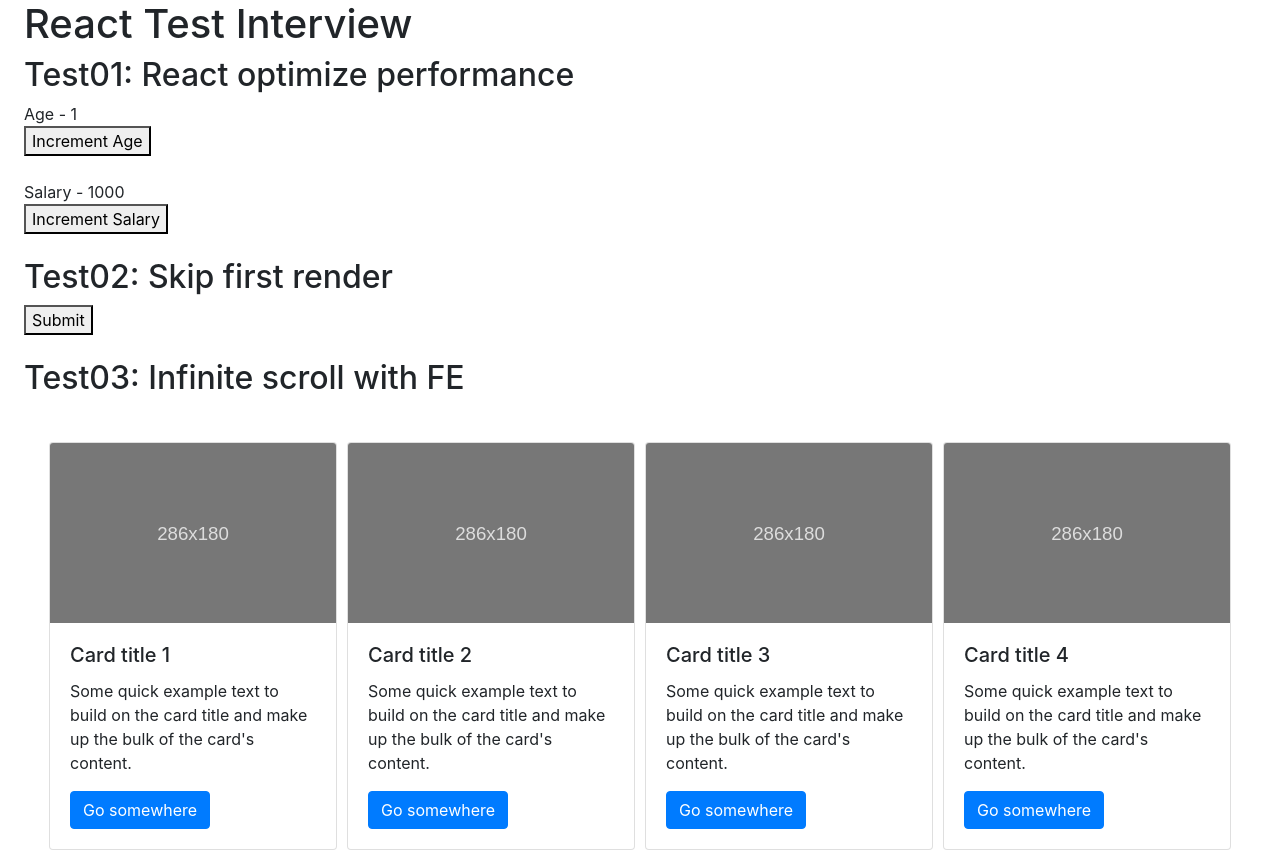
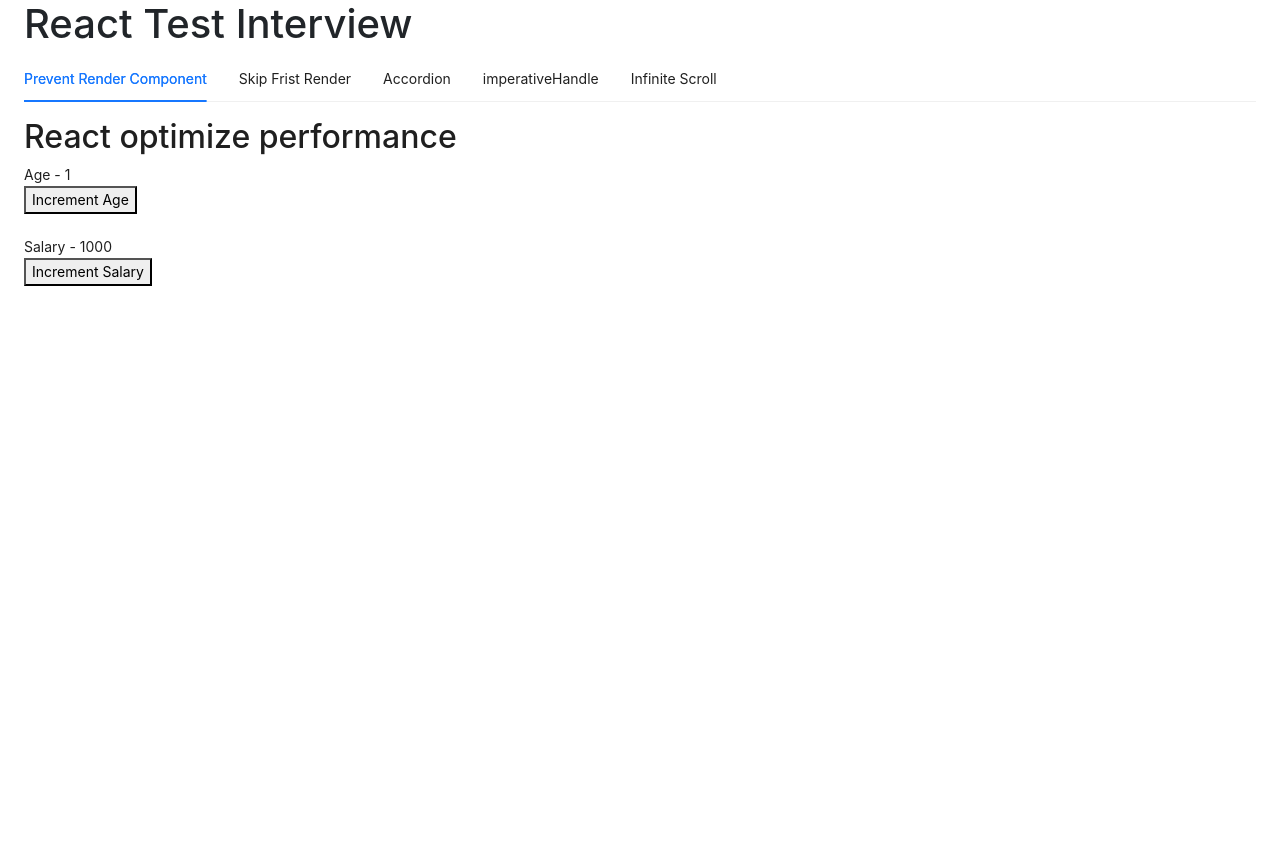
Before and after one commit to nhattruongniit/react-test-interview, a React (Create React App) app: page / in a window 1280 px wide. Shown: the top 852 px of the page. After the commit the page ends 800 px from the top, so only its background shows below. Built offline with nearby package versions, Linux system fonts and the light colour scheme.

Commit message:
add challegne imperative

```diff
--- a/src/App.js
+++ b/src/App.js
@@ -1,23 +1,36 @@
 import React from "react";
+import { Tabs } from 'antd';
 
-import Test01 from "./prevent-render-component/Test01";
-import Test02 from "./skip-first-render/Test02";
-import Test03 from "./infinite-scroll/Test03";
+import PreventRender from "./prevent-render-component/PreventRender";
+import SkipFirstRender from "./skip-first-render/SkipFirstRender";
+import InfiniteScroll from "./infinite-scroll/InfiniteScroll";
 import Accordion from "./Accordion/Accordion";
+import ImperativeHandle from "./imperative-handle/ImperativeHandle";
+
 
 export default function App() {
   return (
     <div className="App">
       <h1>React Test Interview</h1>
 
-      <Test01 />
-      <br />
-      <Test02 />
-      <br />
-      <Test03 />
+      <Tabs defaultActiveKey="1" >
+        <Tabs.TabPane tab="Prevent Render Component" key="1">
+          <PreventRender />
+        </Tabs.TabPane>
+        <Tabs.TabPane tab="Skip Frist Render" key="2">
+          <SkipFirstRender />
+        </Tabs.TabPane>
+        <Tabs.TabPane tab="Accordion" key="3">
+          <Accordion />
+        </Tabs.TabPane>
+        <Tabs.TabPane tab="imperativeHandle" key="4">
+          <ImperativeHandle />
+        </Tabs.TabPane>
+        <Tabs.TabPane tab="Infinite Scroll" key="5">
+          <InfiniteScroll />
+        </Tabs.TabPane>
+      </Tabs>
 
-      <br />
-      <Accordion />
     </div>
   );
 }
--- /dev/null
+++ b/src/imperative-handle/ImperativeHandle.jsx
@@ -0,0 +1,22 @@
+import React, { useState } from 'react'
+import { DownOutlined } from '@ant-design/icons';
+import SelectLanguages from './components/SelectLanguages';
+
+function ImperativeHandle() {
+  const [name, setName] = useState('');
+
+  return (
+    <div>
+      <h1>ImperativeHandle</h1>
+      <div
+        className='cursor-pointer'
+      >
+        Languages: {name || 'N/A'} <DownOutlined />
+      </div>
+
+      <SelectLanguages name={name} setName={setName} />
+    </div>
+  )
+}
+
+export default ImperativeHandle
--- /dev/null
+++ b/src/imperative-handle/components/SelectLanguages.jsx
@@ -0,0 +1,26 @@
+import React from 'react'
+import { Select } from 'antd';
+
+function SelectLanguages({ name, setName }) {
+
+  return (
+    <div>
+      <Select
+        value={name}
+        style={{ width: 120 }}
+        onChange={(value) => {
+          setName(value)
+        }}
+        options={[
+          { value: 'javascript', label: 'Javascript' },
+          { value: 'react', label: 'React' },
+          { value: 'angular', label: 'Angular' },
+          { value: 'vue', label: 'Vue' },
+        ]}
+      />
+    </div>
+
+  )
+}
+
+export default SelectLanguages
--- a/src/index.css
+++ b/src/index.css
@@ -13,6 +13,9 @@
     monospace;
 }
 
+.cursor-pointer {
+  cursor: pointer;
+}
 
 
 .test03_content {
--- a/src/infinite-scroll/Test03.jsx
+++ b/src/infinite-scroll/InfiniteScroll.jsx
@@ -7,12 +7,12 @@
   lead: `Some quick example text to build on the card title and make up the bulk of the card's content.`
 }))
 
-function Test03() {
+function InfiniteScroll() {
    // code something here ...
 
   return (
     <div>
-      <h2>Test03: Infinite scroll with FE</h2>
+      <h2>Infinite scroll</h2>
 
       <div className='test03_content'>
         {cards.map(item => (
@@ -38,4 +38,4 @@
   )
 }
 
-export default Test03
+export default InfiniteScroll
--- a/src/prevent-render-component/Test01.jsx
+++ b/src/prevent-render-component/PreventRender.jsx
@@ -5,7 +5,7 @@
 import Count from "./components/Count";
 import Button from "./components/Button";
 
-export default function Test01() {
+export default function PreventRender() {
   const [age, setAge] = useState(1);
   const [salary, setSalary] = useState(1000);
 
--- a/src/prevent-render-component/components/Title.js
+++ b/src/prevent-render-component/components/Title.js
@@ -2,7 +2,7 @@
 
 function Title() {
   console.log("Rendering title");
-  return <h2> Test01: React optimize performance</h2>;
+  return <h2>React optimize performance</h2>;
 }
 
 export default Title;
--- a/src/skip-first-render/Test02.jsx
+++ b/src/skip-first-render/SkipFirstRender.jsx
@@ -1,6 +1,6 @@
 import React from "react";
 
-export default function Test02() {
+export default function SkipFirstRender() {
 
   // code something here ...
 
@@ -10,7 +10,7 @@
 
   return (
     <div className="App">
-      <h2>Test02: Skip first render</h2>
+      <h2>Skip first render</h2>
 
       <button type="button">Submit</button>
     </div>
```
Also changed, not shown: package.json (+3 -4 lines), public/index.html (+0 -9 lines), src/imperative-handle/ImperativeHandle copy.jsx (added, +24 -0 lines), src/imperative-handle/components/SelectLanguages copy.jsx (added, +30 -0 lines).
